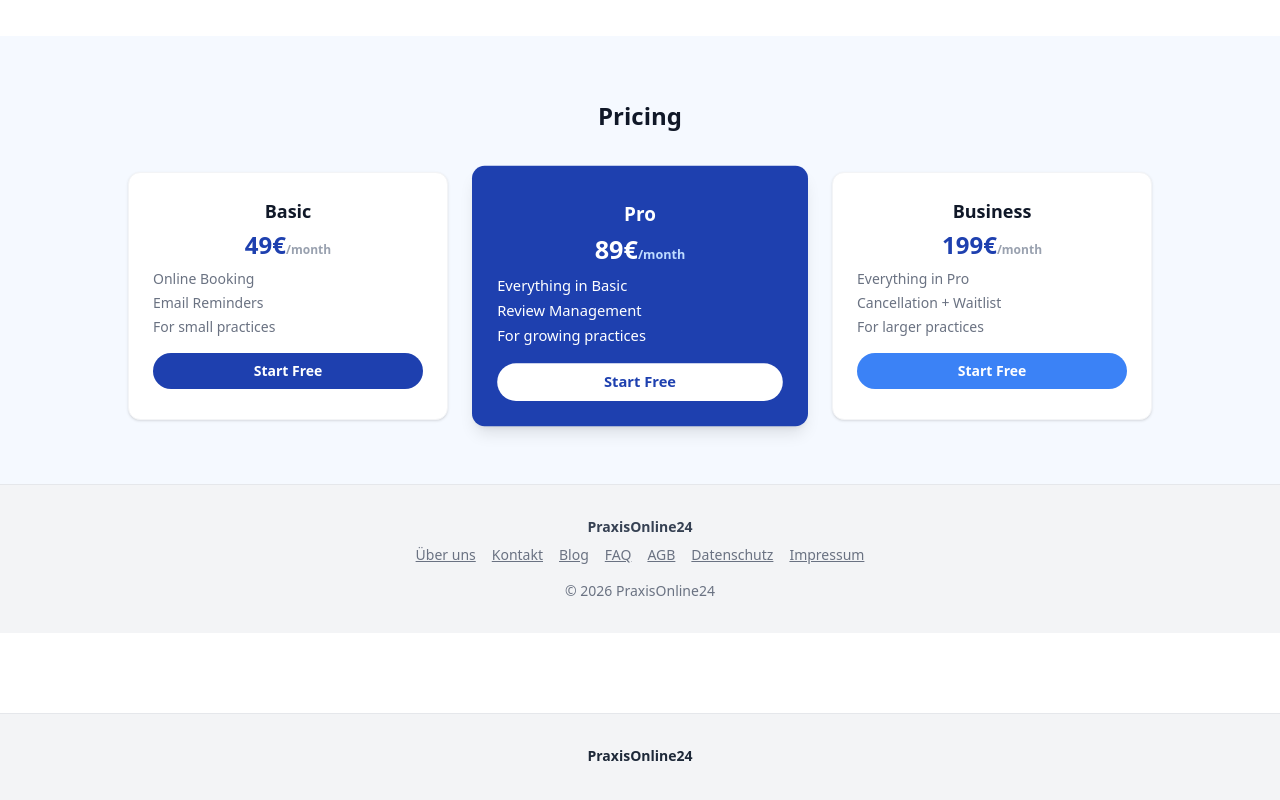
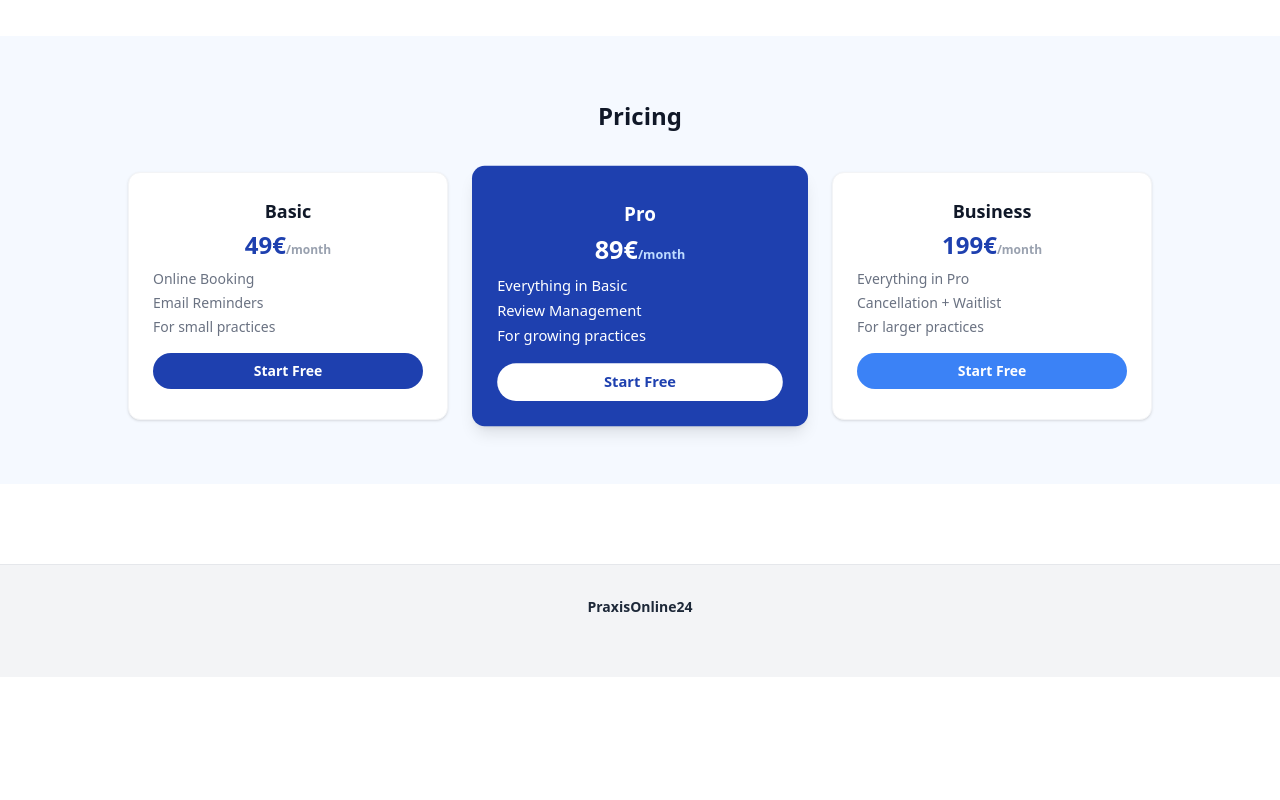
Before and after one commit to housniadmy-rgb/autooffice-pro-neu, a Next.js app: page / in a window 1280 px wide. Shown: the part 797-1597 px from the top of the page. After the commit the page ends 1474 px from the top, so only its background shows below. Built offline with nearby package versions, Linux system fonts and the light colour scheme.

Commit message:
Deutschen Footer aus page.tsx entfernt

```diff
--- a/app/page.tsx
+++ b/app/page.tsx
@@ -79,7 +79,7 @@ export default function Home() {
         </div>
       </section>
 
-      <footer className="bg-gray-100 border-t border-gray-200 py-6 sm:py-8 text-center text-gray-500 text-xs sm:text-sm"><div className="max-w-6xl mx-auto px-4"><p className="font-semibold text-gray-700 mb-2">PraxisOnline24</p><div className="flex flex-wrap justify-center gap-4 mb-4"><a href="/ueber-uns" className="underline hover:text-gray-900">Über uns</a><a href="/kontakt" className="underline hover:text-gray-900">Kontakt</a><a href="/blog" className="underline hover:text-gray-900">Blog</a><a href="/faq" className="underline hover:text-gray-900">FAQ</a><a href="/agb" className="underline hover:text-gray-900">AGB</a><a href="/datenschutz" className="underline hover:text-gray-900">Datenschutz</a><a href="/impressum" className="underline hover:text-gray-900">Impressum</a></div><p>© 2026 PraxisOnline24</p></div></footer>
+
     </main>
   )
 }
```
